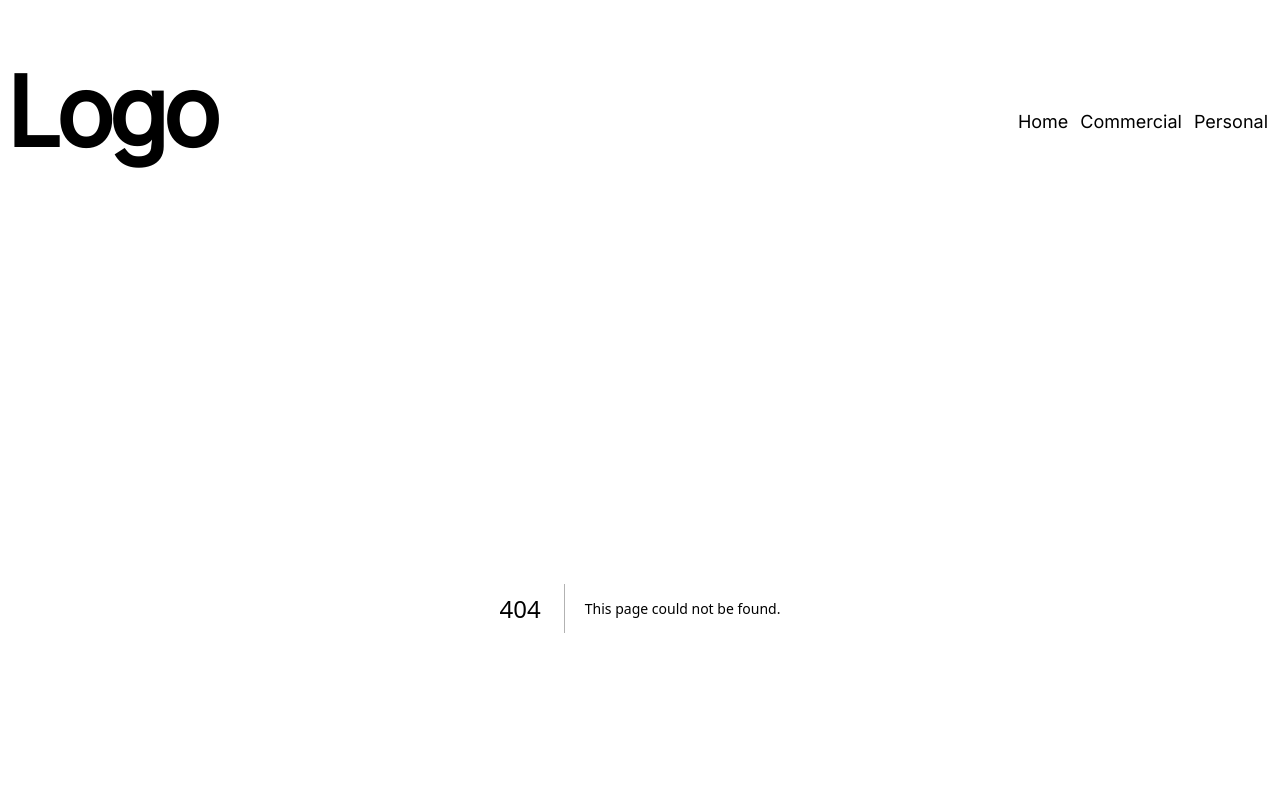
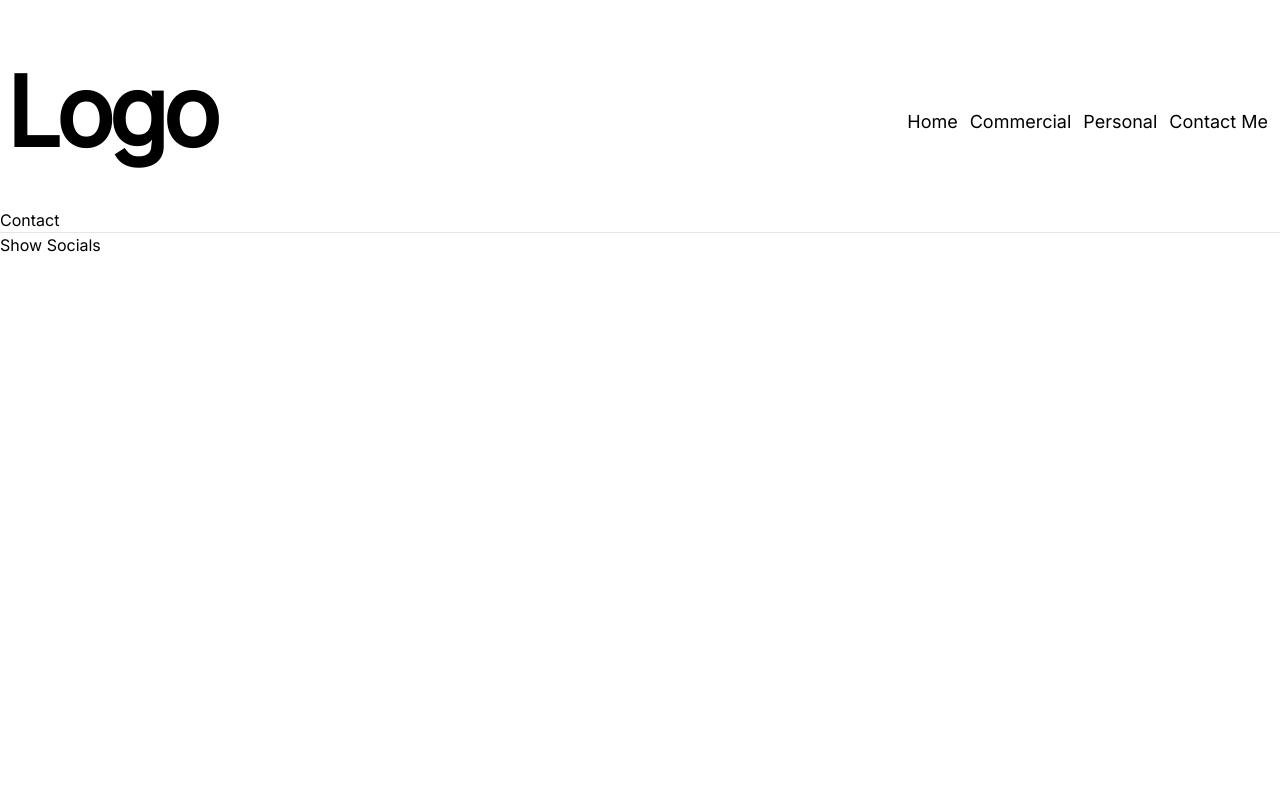
Before and after one commit to bkmorgan3/AngieBauPhotography, a Next.js app: page /contact in a window 1280 px wide. Before the commit this address had no page. Shown: the top 800 px of the page. Built offline with nearby package versions, Linux system fonts and the light colour scheme.

Commit message:
WIP start Contact Me page

```diff
--- /dev/null
+++ b/app/contact/page.tsx
@@ -0,0 +1,5 @@
+
+
+export default function ContactPage() {
+    return <div>Contact</div>
+}
--- a/app/layout.tsx
+++ b/app/layout.tsx
@@ -31,6 +31,9 @@ function Nav() {
         </Link>
        <Link href={`/personal/`} className="mx-1.5 hover:underline">
               Personal
+        </Link>
+       <Link href={`/contact/`} className="mx-1.5 hover:underline">
+              Contact Me
         </Link>
       </div>
     </section>
```
